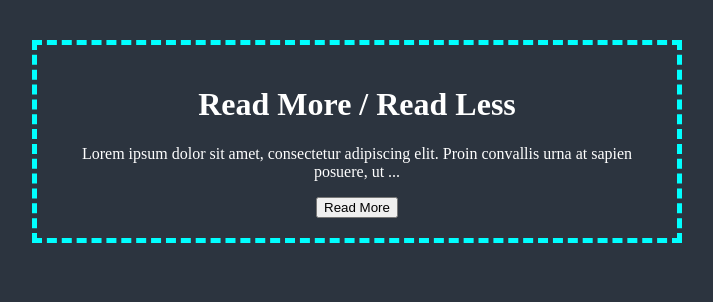
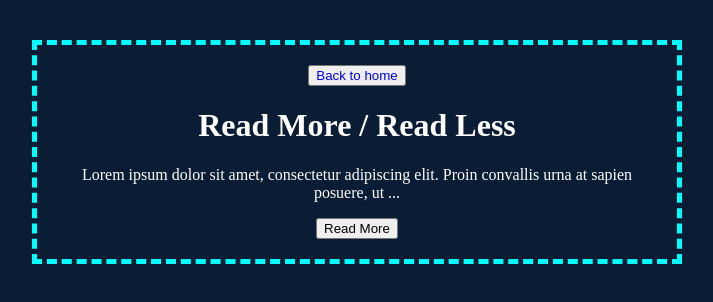
Before and after one commit to milyas1264/Bulb-on-off-img-pre-next-dice, a plain HTML site: page readmore.html in a window 1280 px wide. Shown: the whole page, without its empty margins (283-996 px from the left). Drawn offline with Linux system fonts and the light colour scheme.

Commit message:
add link to home

```diff
--- a/images/readmore.html
+++ b/readmore.html
@@ -4,7 +4,7 @@
   <title>Read More / Read Less</title>
   <style>
     body {
-      background-color: #2c343f;
+      background-color: #0b1c35;
       color: #fff;
       max-width: 600px;
       margin: 40px auto;
@@ -15,6 +15,8 @@
   </style>
 </head>
 <body>
+    <button><a href="index.html" style="text-decoration: none;">Back to home</a></button>
+
     <h1>Read More / Read Less</h1>
   <!-- Paragraph jisme long text hoga -->
   <p id="para"></p>
```
Also changed, not shown: index.html (+1 -0 lines).
